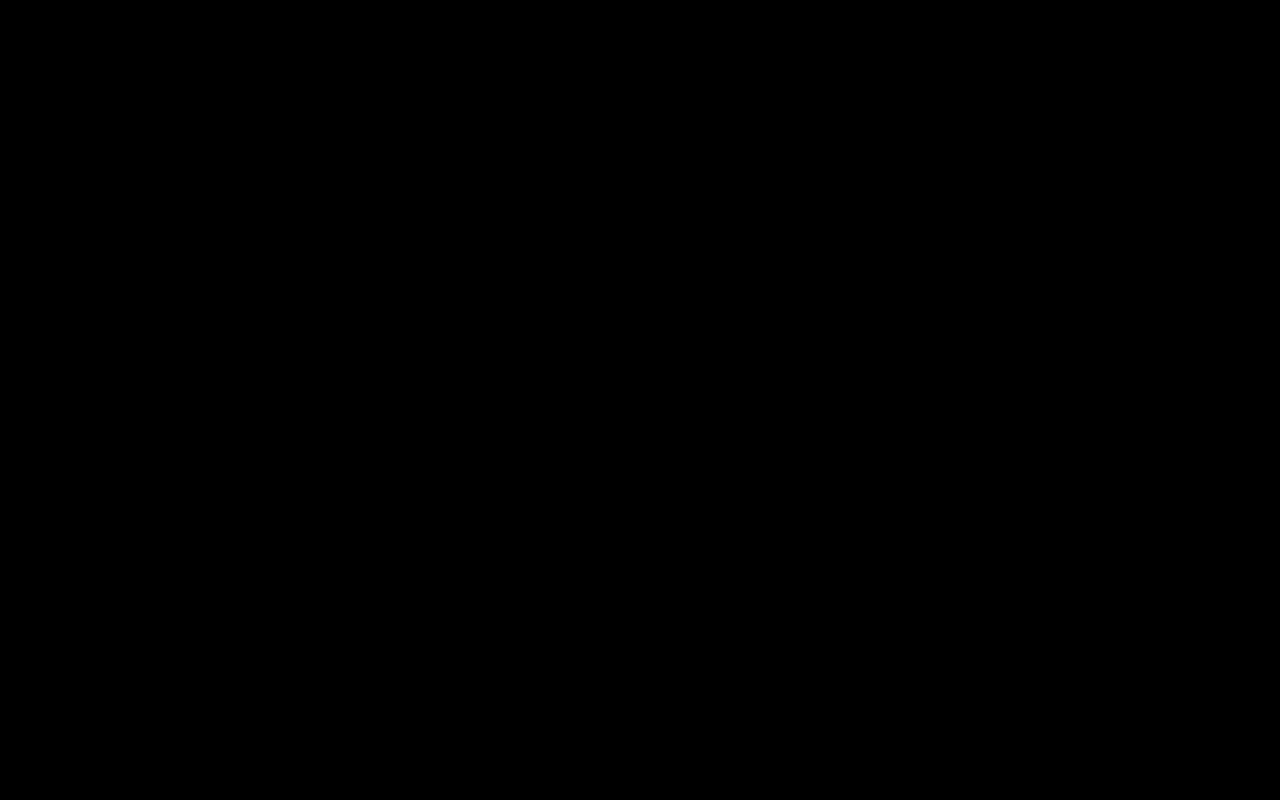
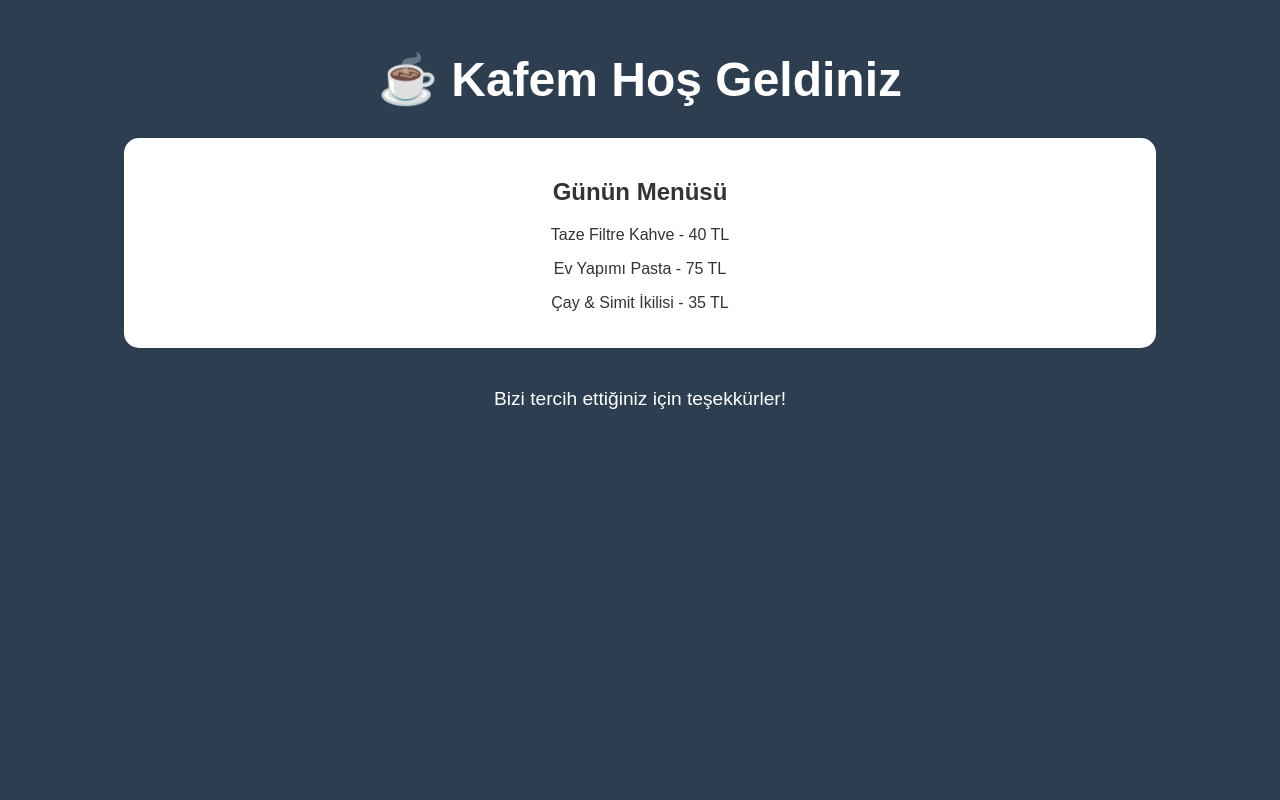
Before and after one commit to Haylaz2727/KafeTvSistem, a Flask app: page / in a window 1280 px wide. Before the commit the page is empty. Run offline with Flask 3, Linux system fonts and the light colour scheme.

Commit message:
Update index.html

```diff
--- a/templates/index.html
+++ b/templates/index.html
@@ -2,22 +2,38 @@
 <html lang="tr">
 <head>
     <meta charset="UTF-8">
-    <title>Kafem Canlı</title>
+    <meta name="viewport" content="width=device-width, initial-scale=1.0">
+    <meta http-equiv="refresh" content="300">
+    <title>Kafem TV</title>
+    <style>
+        body {
+            background-color: #2c3e50;
+            color: white;
+            text-align: center;
+            font-family: Arial, sans-serif;
+            margin: 0;
+            padding: 20px;
+        }
+        h1 { font-size: 3em; margin-bottom: 10px; }
+        .menu-box {
+            background-color: white;
+            color: #333;
+            padding: 20px;
+            border-radius: 15px;
+            display: inline-block;
+            width: 80%;
+            margin-top: 20px;
+        }
+    </style>
 </head>
-<body style="background:black; color:white; display:flex; justify-content:center; align-items:center; height:100vh; margin:0;">
-    <div id="yayinci">
-        <img id="fotograf" style="max-width:80%; border-radius:20px;">
-        <h1 id="isim"></h1>
+<body>
+    <h1>☕ Kafem Hoş Geldiniz</h1>
+    <div class="menu-box">
+        <h2>Günün Menüsü</h2>
+        <p>Taze Filtre Kahve - 40 TL</p>
+        <p>Ev Yapımı Pasta - 75 TL</p>
+        <p>Çay & Simit İkilisi - 35 TL</p>
     </div>
-    <audio id="ses" src="welcome.mp3"></audio>
-    <script>
-        function yayinla(url, isim) {
-            document.getElementById('fotograf').src = url;
-            document.getElementById('isim').innerText = "@" + isim;
-            document.getElementById('yayinci').style.display = 'block';
-            document.getElementById('ses').play();
-            setTimeout(() => { document.getElementById('yayinci').style.display = 'none'; }, 30000);
-        }
-    </script>
+    <p style="margin-top: 40px; font-size: 1.2em;">Bizi tercih ettiğiniz için teşekkürler!</p>
 </body>
 </html>
```
